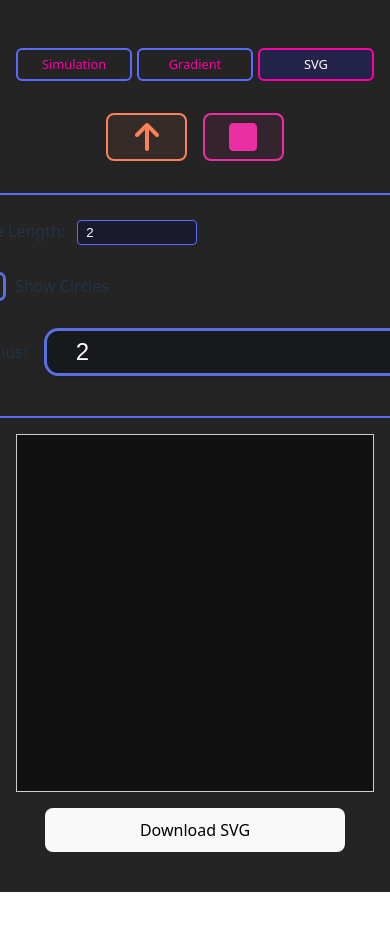
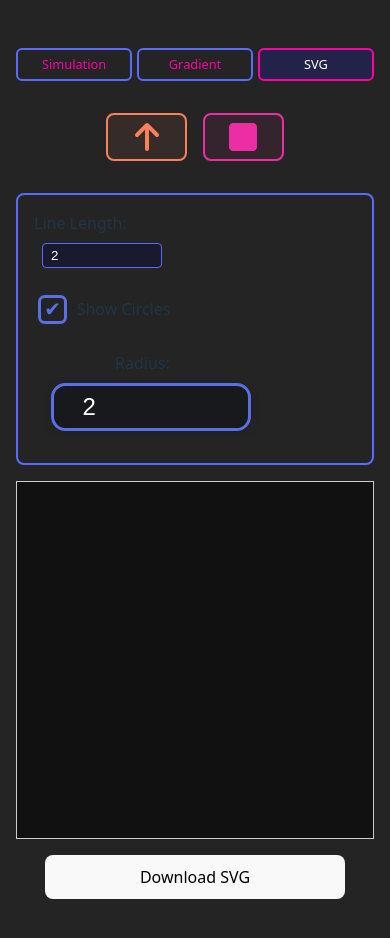
Before and after one commit to chriswininger/DLA-Studio-2025, a React (Vite) app: page /DLA-Studio-2025/svg-dla in a window 390 px wide. Before the commit the page ends 892 px from the top, so only its background shows below. Built offline with nearby package versions, Linux system fonts and the light colour scheme.

Commit message:
fix line length

```diff
--- a/src/tabs/SVGDLA/line-length-controls/line-length-controls.css
+++ b/src/tabs/SVGDLA/line-length-controls/line-length-controls.css
@@ -4,6 +4,41 @@
   padding: 24px;
   min-width: 300px;
   text-align: left;
+}
+
+/* Mobile responsive styles to prevent horizontal scroll */
+@media (max-width: 768px) {
+  .svgdla_line-length-controls {
+    min-width: auto;
+    width: 100%;
+    max-width: 100%;
+    padding: 16px;
+    box-sizing: border-box;
+  }
+
+  .svgdla_line-length-row {
+    display: flex;
+    flex-direction: column;
+    gap: 8px;
+  }
+
+  .svgdla_line-length-input {
+    margin-left: 0;
+    width: 100%;
+    max-width: 200px;
+  }
+
+  .svgdla-radius-row {
+    flex-direction: column;
+    align-items: flex-start;
+    gap: 8px;
+  }
+
+  .svgdla-radius-input {
+    margin-left: 0;
+    width: 100%;
+    max-width: 200px;
+  }
 }
 
 .svgdla_line-length-row {
--- a/src/tabs/SVGDLA/square-size-controls/square-size-controls.css
+++ b/src/tabs/SVGDLA/square-size-controls/square-size-controls.css
@@ -3,6 +3,29 @@
   border-radius: 8px;
   padding: 24px;
   min-width: 300px;
+}
+
+/* Mobile responsive styles to prevent horizontal scroll */
+@media (max-width: 768px) {
+  .svgdla_square-size-controls {
+    min-width: auto;
+    width: 100%;
+    max-width: 100%;
+    padding: 16px;
+    box-sizing: border-box;
+  }
+
+  .svgdla_square-size-row {
+    display: flex;
+    flex-direction: column;
+    gap: 8px;
+  }
+
+  .svgdla_square-size-input {
+    margin-left: 0;
+    width: 100%;
+    max-width: 200px;
+  }
 }
 
 .svgdla_square-size-row {
```
